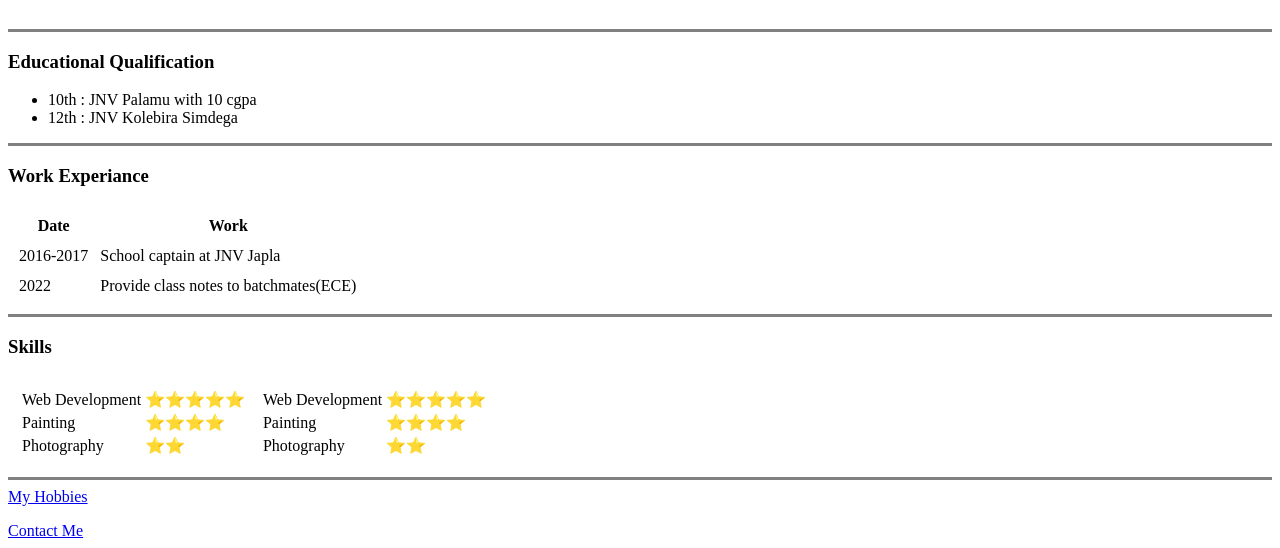
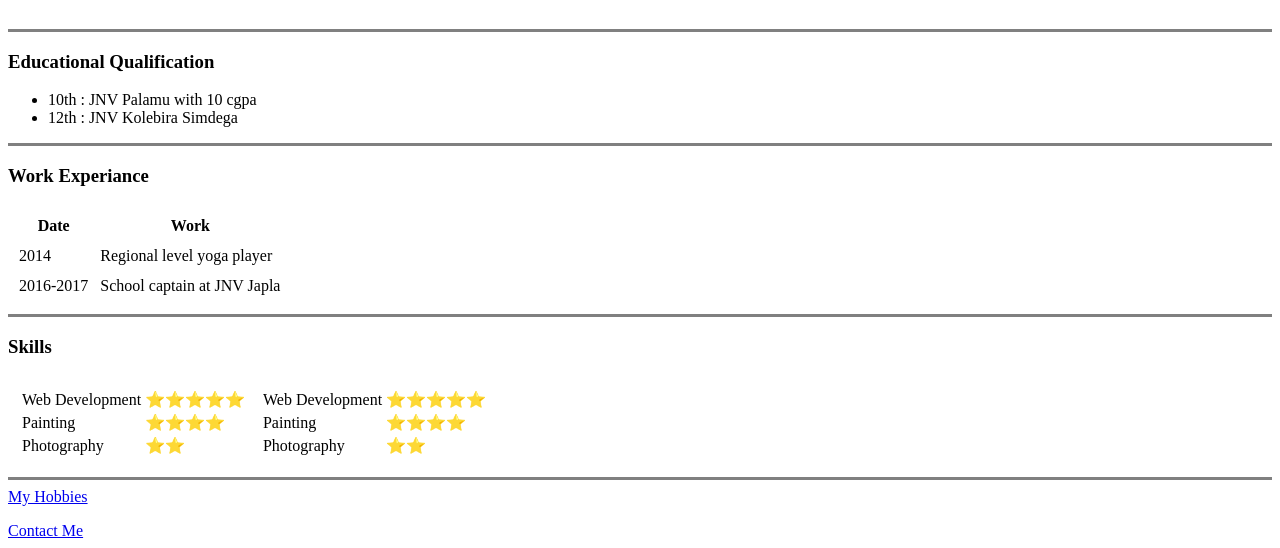
Before and after one commit to PremKishor7557/cv, a plain HTML site: page index.html in a window 1280 px wide. Shown: the part 351-899 px from the top of the page. Drawn offline with Linux system fonts and the light colour scheme.

Commit message:
Add initial CV website files

```diff
--- a/index.html
+++ b/index.html
@@ -27,12 +27,12 @@
             <th>Work</th>
         </tr>
         <tr>
+            <td>2014</td>
+            <td>Regional level yoga player</td>
+        </tr>
+        <tr>
             <td>2016-2017</td>
             <td>School captain at JNV Japla</td>
-        </tr>
-        <tr>
-            <td>2022</td>
-            <td>Provide class notes to batchmates(ECE)</td>
         </tr>
     </table>
     <hr size="3" noshade>
```
